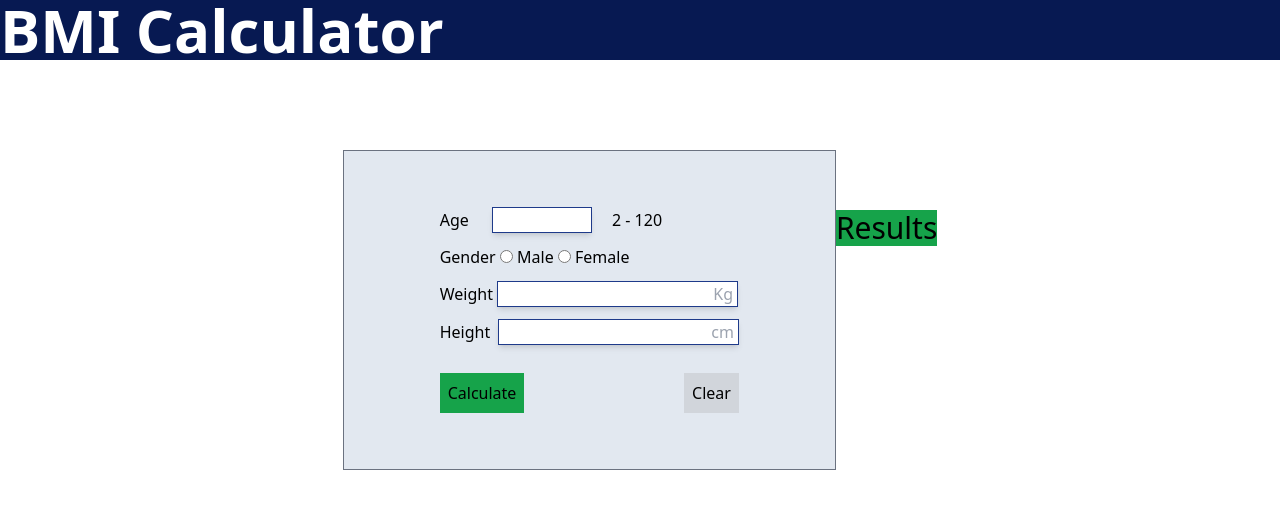
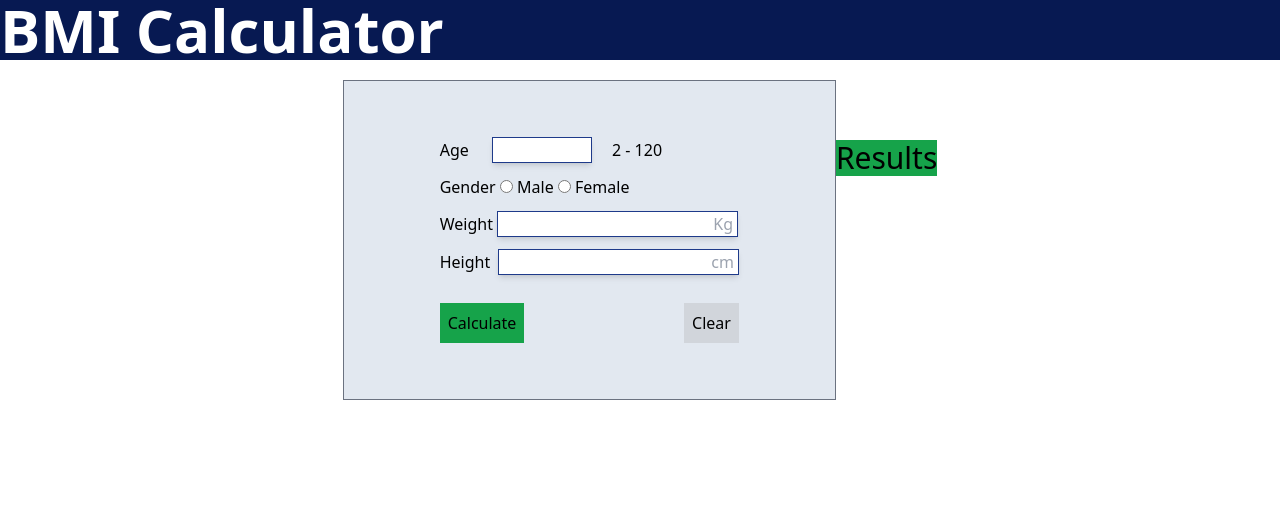
Before and after one commit to Tomj669/bmi, a website: page index.html in a window 1280 px wide. Drawn offline with Linux system fonts and the light colour scheme.

Commit message:
Update index.html

```diff
--- a/index.html
+++ b/index.html
@@ -41,7 +41,7 @@
     </div>
   </div>
 
-  <div class="flex justify-center font-medium mt-[90px] ">
+  <div class="flex justify-center font-medium mt-[20px]">
     <div class="flex flex-col gap-3 bg-slate-200 border border-gray-500 px-24 py-14">
         <div>Age<input class='w-[100px] border-blue-900 shadow-md border ml-[23px]' type="text" id="age" name="age"> <span class="ml-4"> 2 - 120</span></div>
         <div> Gender
```
